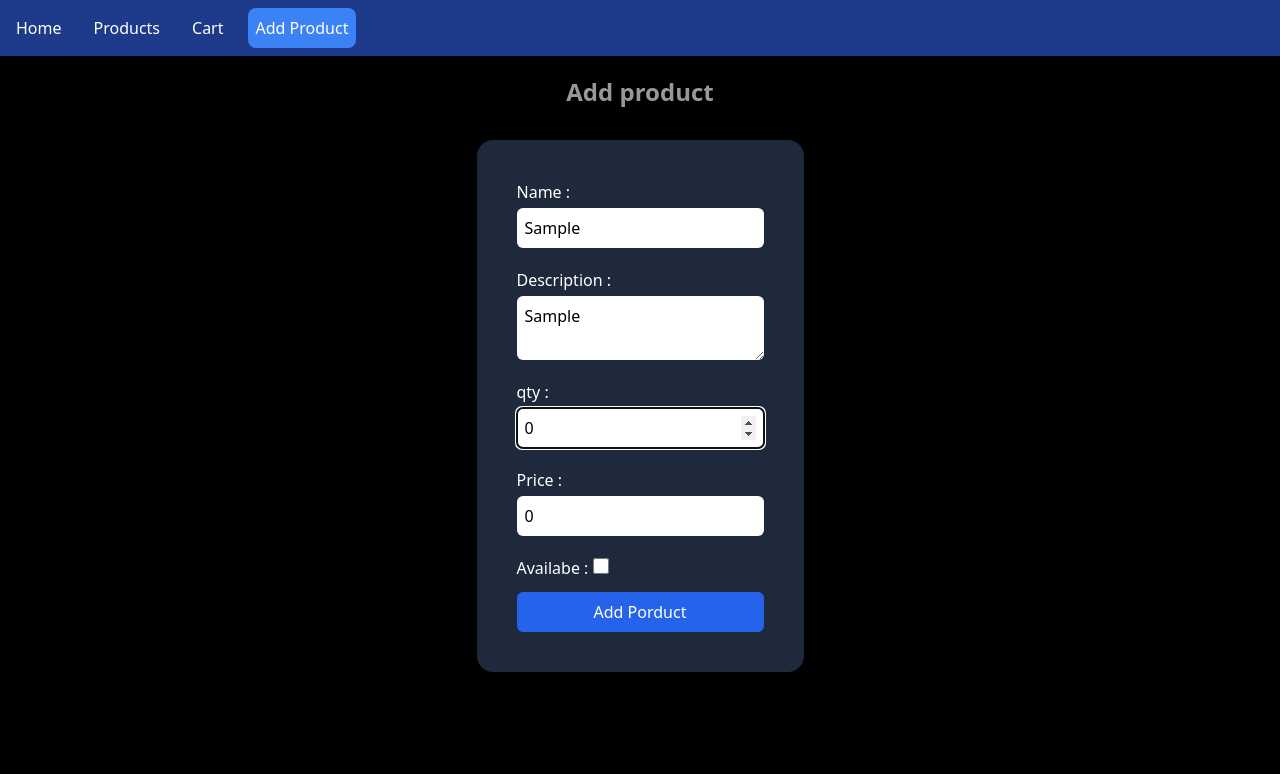
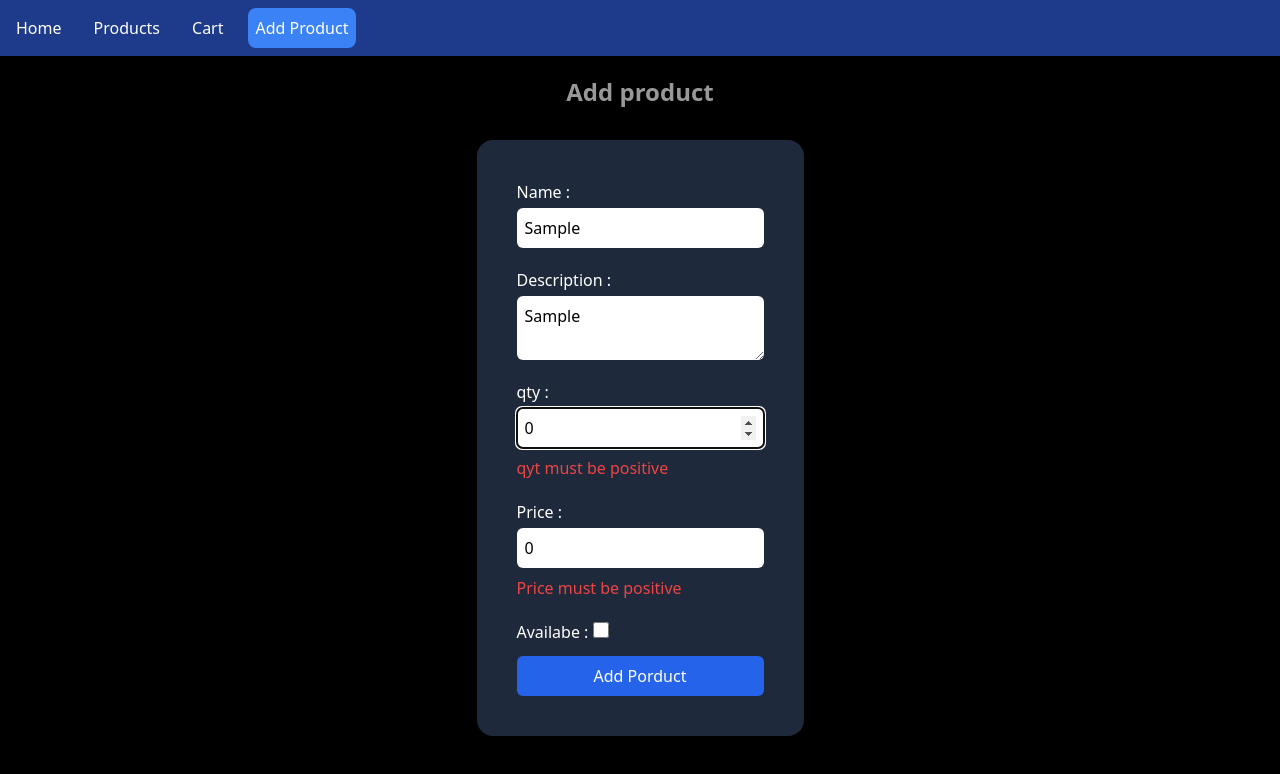
Before and after one commit to sahand-mahdilu/CRUD-with-React, a React (Vite) app: page /addproduct in a window 1280 px wide. Both pictures are taken after typing "Sample", "Sample" into the empty fields and a click on the button "Add Porduct". Shown: the top 774 px of the page. Built offline with nearby package versions, Linux system fonts and the light colour scheme.

Commit message:
feat : showing errors added

```diff
--- a/src/Components/Form.tsx
+++ b/src/Components/Form.tsx
@@ -9,7 +9,7 @@ export default function Form() {
     defaultValues:{
         name: "",
         description: "",
-        qyt: 0,
+        qyt:0 ,
         price: 0,
         available: false,
     },
@@ -29,15 +29,19 @@ export default function Form() {
     <form onSubmit={handleSubmit(formSubmiting)} className="flex flex-col bg-slate-800 p-10 rounded-2xl " action="">
         <label className="text-white pb-1" htmlFor="nameInput">Name : </label>
         <input {...register("name")} className="text-black p-2 rounded-md" id="nameInput" placeholder="Enter name " type="text" />
+        {errors.name && <p className="pt-2 text-red-500">{errors.name.message}</p>}
 
          <label className="mt-5 pb-1" htmlFor="DesInput">Description : </label>
          <textarea {...register("description")} className="text-black rounded-md p-2" id="DesInput"  />
+         {errors.description && <p className="pt-2 text-red-500">{errors.description.message}</p>}
 
          <label className="mt-5 pb-1" htmlFor="quantity">qty : </label>
          <input {...register("qyt")} id="quntity" className="p-2 text-black  rounded-md " placeholder="Enter quantity" type="number" />
+         {errors.qyt && <p className="pt-2 text-red-500">{errors.qyt.message}</p>}
 
          <label className="mt-5 pb-1" htmlFor="priceInput">Price : </label>
          <input {...register("price")} id="priceInput" className="p-2 rounded-md text-black " placeholder="Enter Price" type="number" />
+         {errors.price && <p className="pt-2 text-red-500">{errors.price.message}</p> }
 
 
          <div className="mt-5 " >
```
